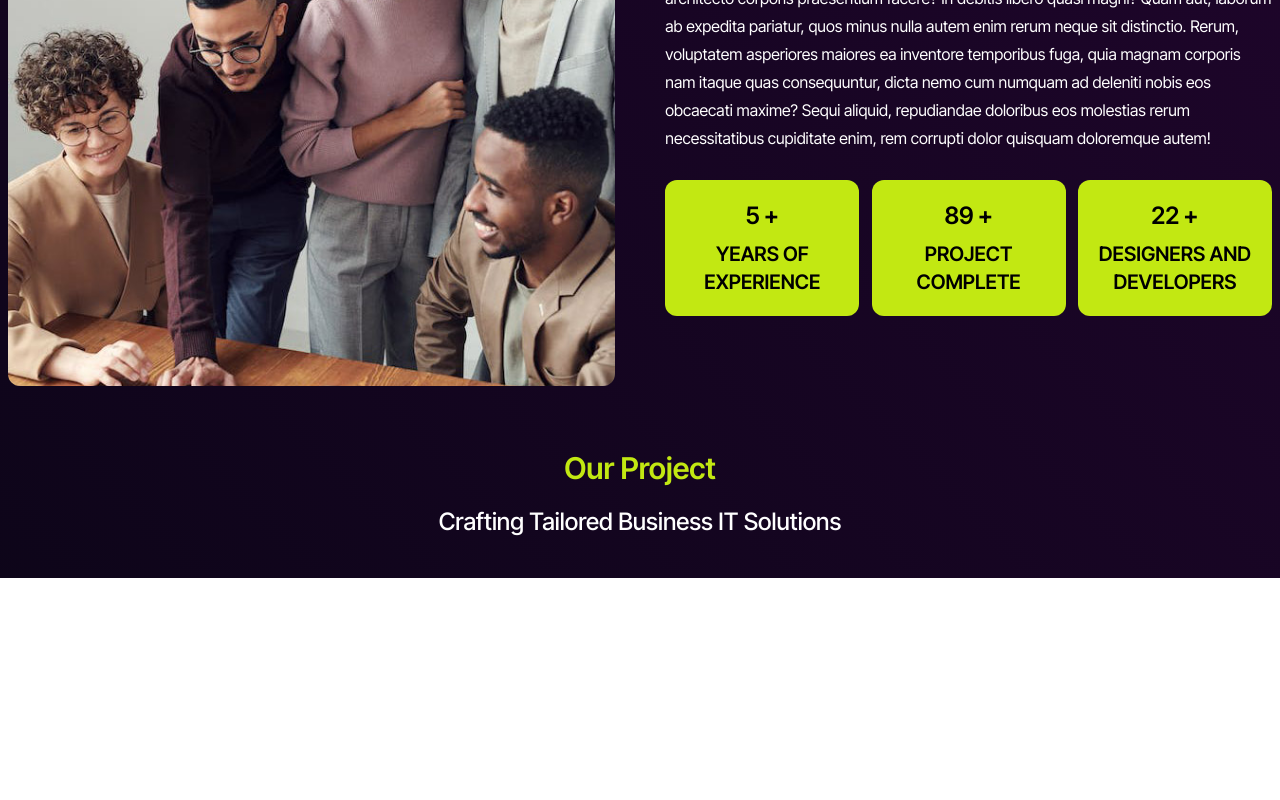
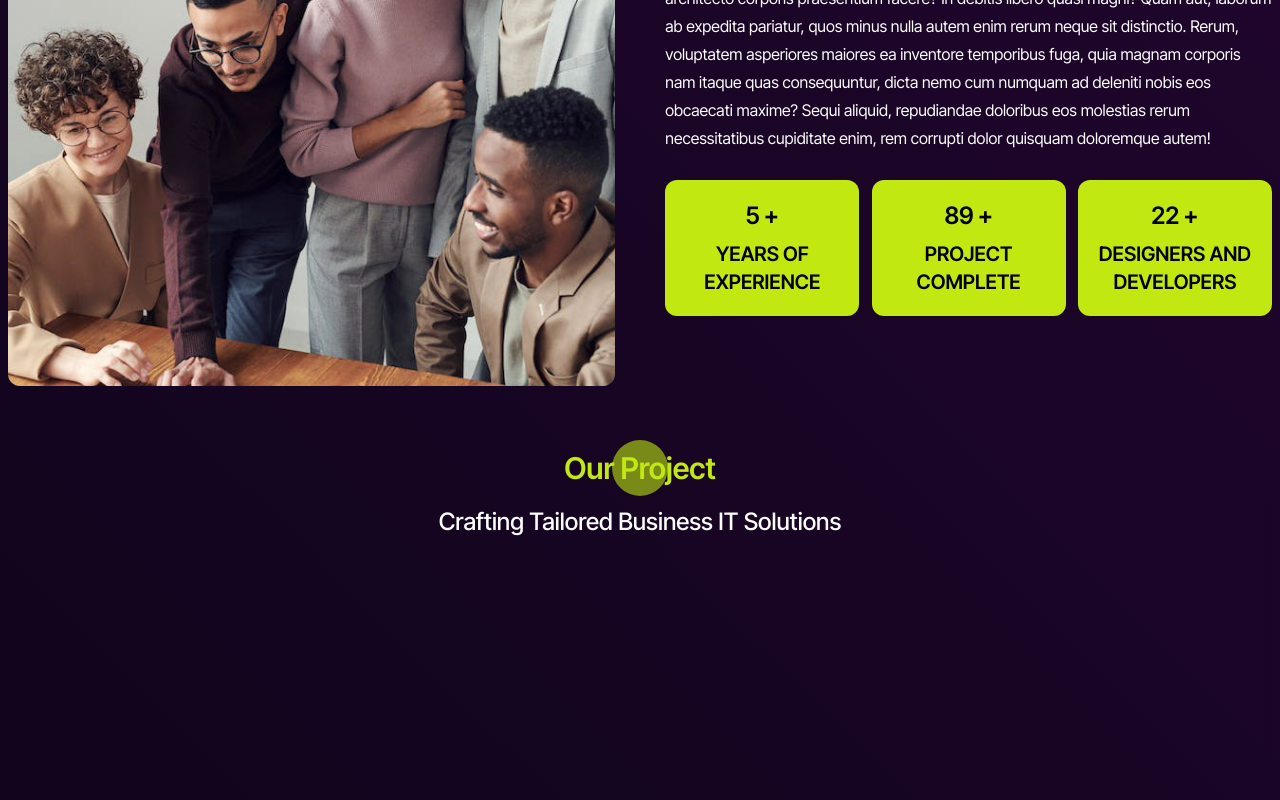
Before and after one commit to Synex-Digital/synexReactFont, a Next.js app: page / in a window 1280 px wide. Shown: the part 1731-2531 px from the top of the page. Before the commit the page ends 2309 px from the top, so only its background shows below. Built offline with nearby package versions, Linux system fonts and the light colour scheme.

Commit message:
aos animation

```diff
--- /dev/null
+++ b/app/components/AosAnimation.js
@@ -0,0 +1,17 @@
+"use client";
+
+import React, { useEffect } from "react";
+import AOS from "aos";
+import "aos/dist/aos.css";
+
+const AosAnimation = ({ children, aosvalue }) => {
+    useEffect(() => {
+        AOS.init({
+            duration: "1000",
+        });
+    }, []);
+
+    return <div data-aos={aosvalue}>{children}</div>;
+};
+
+export default AosAnimation;
--- a/app/page.js
+++ b/app/page.js
@@ -5,6 +5,7 @@ import recordimg from "@/public/assets/thumbBody.jpg";
 import webicon from "@/public/assets/webicon.png";
 import SimpleHook from "./components/SimpleHook";
 import ReactSlick from "./components/ReactSlick";
+import AosAnimation from "./components/AosAnimation";
 
 export default function Home() {
     return (
@@ -300,15 +301,18 @@ export default function Home() {
                 </section>
                 <section>
                     <div className="container mx-auto px-2">
-                        <div>
+                        <div className="relative">
                             <h4 className="text-primary text-3xl font-semibold text-center">
                                 Our Project
                             </h4>
+                            <AosAnimation aosvalue={"fade-up"}>
+                                <div className="bg-[#c1e81296] translate-x-2/4 -top-[46px] right-1/2 w-14 h-14 absolute rounded-full"></div>
+                            </AosAnimation>
                             <h4 className="font-medium text-2xl text-center text-white mt-5 mb-10">
                                 Crafting Tailored Business IT Solutions
                             </h4>
                         </div>
-                        <div></div>
+                        <div className="h-[500px]"></div>
                     </div>
                 </section>
             </main>
--- a/package.json
+++ b/package.json
@@ -10,6 +10,7 @@
   },
   "dependencies": {
     "@radix-ui/react-popover": "1.0.7",
+    "aos": "^2.3.4",
     "next": "14.1.0",
     "react": "^18",
     "react-countup": "^6.5.0",
```
Also changed, not shown: 1 other file (tests, documents, lock files or other folders).
